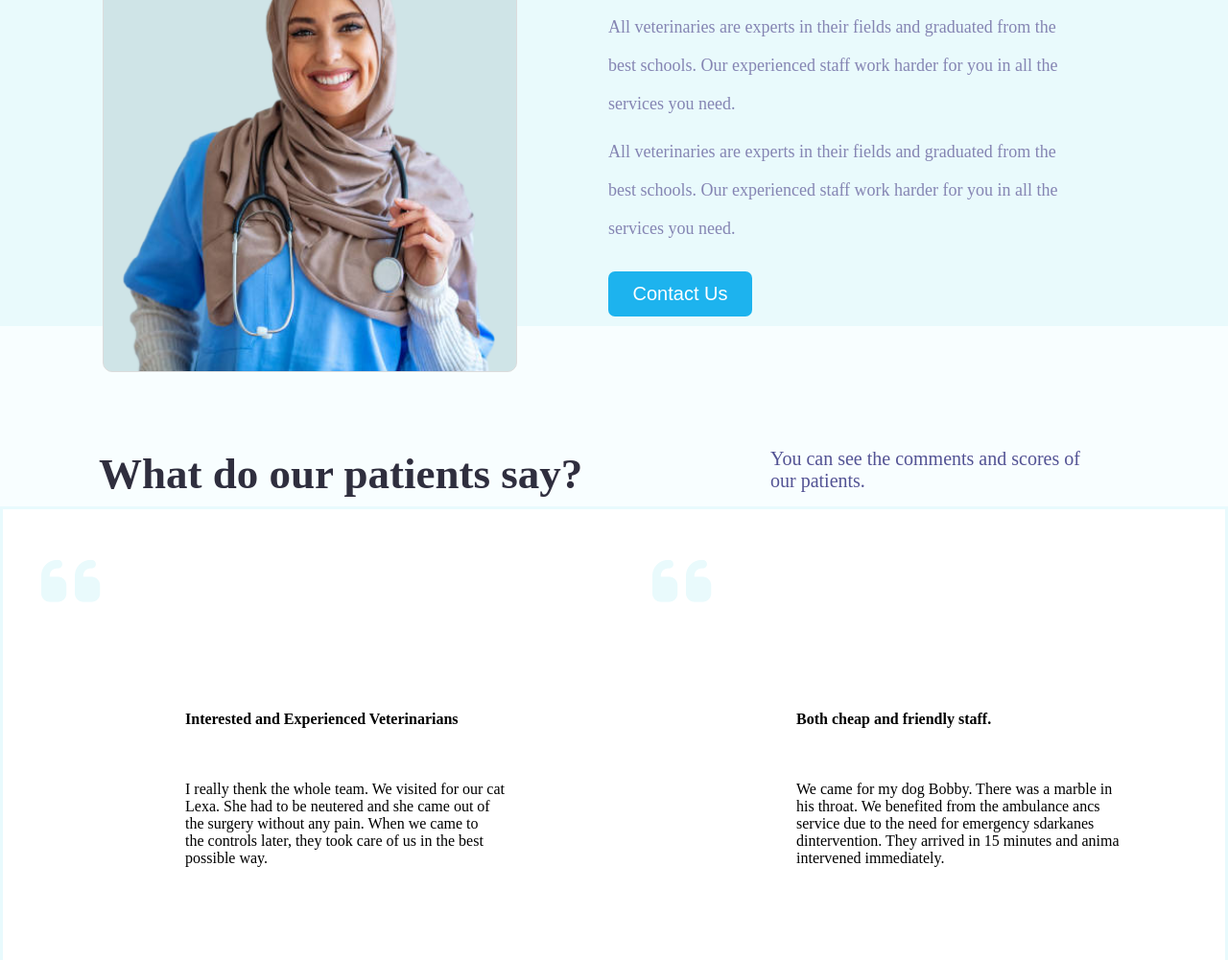
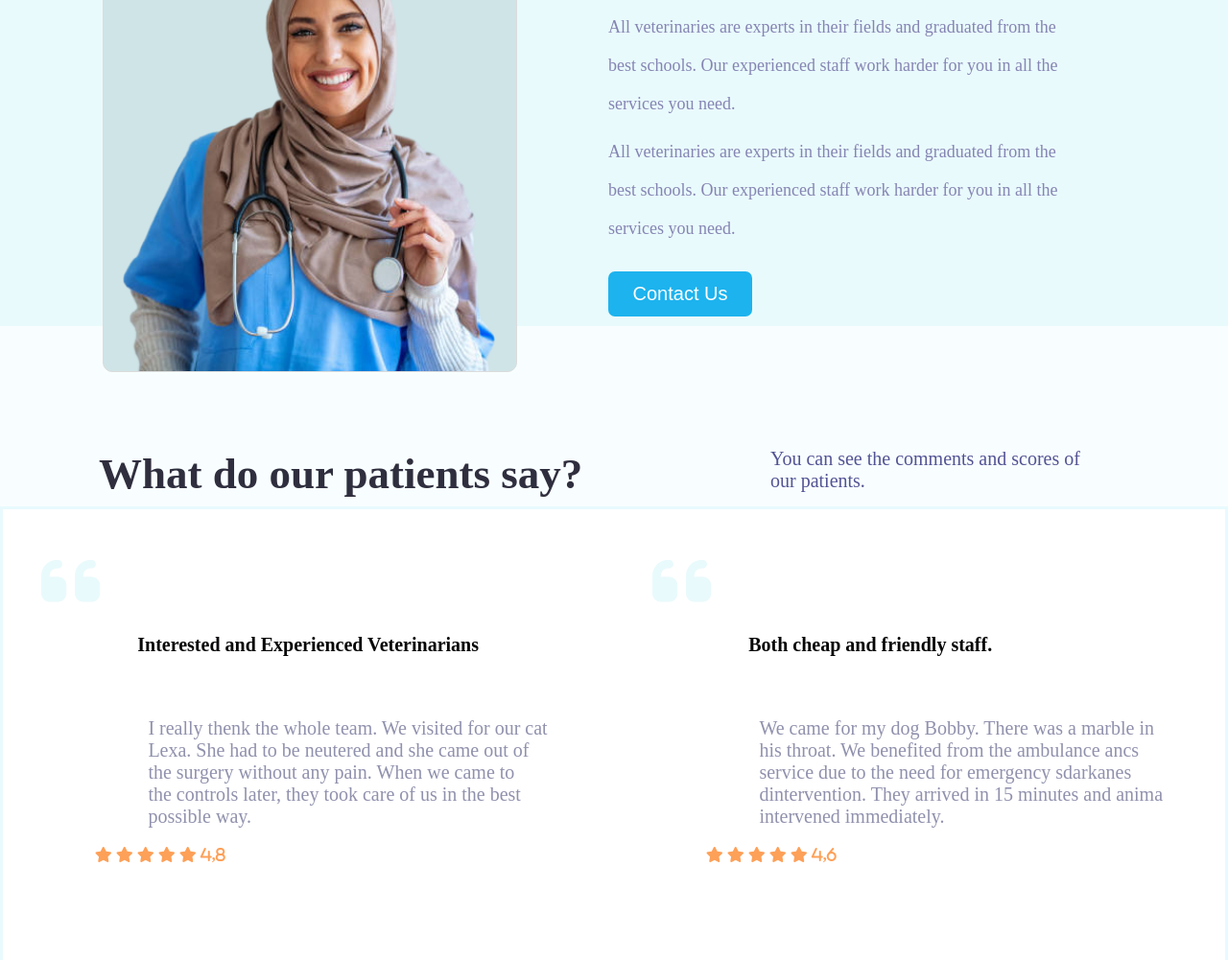
Before and after one commit to Rynah-crynah/vetenary-clinic, a plain HTML site: page index.html in a window 1280 px wide. Shown: the part 1799-2800 px from the top of the page at 96% size. Drawn offline with Linux system fonts and the light colour scheme.

Commit message:
stars commits

```diff
--- a/index.html
+++ b/index.html
@@ -33,7 +33,7 @@
                 <h6>We are on duty 24 hours a day for the health <br> of your family members.</h6>
             </div>
             <button class="Heading4">Get Started</button>
-            <i class="fa-solid fa-play"></i>
+            <i class="fa-solid fa-play" style="color: rgb(26,160,171); font-size: 18px; margin-left: 40px;"></i>
             <div class="Image">
                 <img class="Image1" src="cutie.dog.png" alt="Veterinary-Doctor">
             </div>
@@ -156,39 +156,41 @@
                     <i class="fa-solid fa-quote-left" style="color: rgb(233,250,252); font-size: 70px;"></i>
 
                 </div>
-                <h4 class="row3"> Interested and Experienced Veterinarians</h4><br>
-                <p class="row4"> I really thenk the whole team. We visited for our cat <br> Lexa. She had to be neutered
+                <h4 class="row3" style="color: rgb(8,7,8); font-size: 20px;"> Interested and Experienced Veterinarians</h4><br>
+                <p class="row4" style="color: rgb(144,145,173); font-size: 20px;"> I really thenk the whole team. We visited for our cat <br> Lexa. She had to be neutered
                     and
                     she came out of <br> the surgery without any pain. When we came to <br> the controls later, they
                     took
                     care of us in the best <br> possible way.</p>
 
-                    <!-- <div class="stars" style="color: rgb(253,160,88);">
+                    <div class="stars1" style="color: rgb(253,160,88);">
                         <i id="stars" class="fa fa-star"></i>
                         <i id="stars" class="fa fa-star"></i>
                         <i id="stars" class="fa fa-star"></i>
                         <i id="stars" class="fa fa-star"></i>
                         <i id="stars" class="fa fa-star"> 4,8</i>
-                    </div> -->
+                    </div>
             </div>
             <div class="column">
                 <div class="icon">
                     <i class="fa-solid fa-quote-left" style="color: rgb(233,250,252); font-size: 70px;"></i>
 
                 </div>
-                <h4 class="row3">Both cheap and friendly staff.</h4><br>
-                <p class="row4"> We came for my dog Bobby. There was a marble in <br> his throat. We benefited from the
+                <h4 class="row3" style="color: rgb(8,7,8); font-size: 20px;">Both cheap and friendly staff.</h4><br>
+                <p class="row4" style="color: rgb(144,145,173); font-size: 20px;"> We came for my dog Bobby. There was a marble in <br> his throat. We benefited from the
                     ambulance ancs <br> service due to the need for emergency sdarkanes <br> dintervention. They arrived
                     in 15 minutes and anima <br> intervened immediately.</p>
+
+                    <div class="stars2" style="color: rgb(253,160,88);">
+                        <i id="stars" class="fa fa-star"></i>
+                        <i id="stars" class="fa fa-star"></i>
+                        <i id="stars" class="fa fa-star"></i>
+                        <i id="stars" class="fa fa-star"></i>
+                        <i id="stars" class="fa fa-star"> 4,6</i>
+                     </div>
+                </div>
             </div>
-            <!-- <div class="stars" style="color: rgb(253,160,88);">
-                <i id="stars" class="fa fa-star"></i>
-                <i id="stars" class="fa fa-star"></i>
-                <i id="stars" class="fa fa-star"></i>
-                <i id="stars" class="fa fa-star"></i>
-                <i id="stars" class="fa fa-star"> 4,8</i>
-            </div> -->
-        </div>
+
     </div>
     <section>
         <div class="Container8">
--- a/style.css
+++ b/style.css
@@ -300,12 +300,12 @@ ul li{
 
 }
 .row3{
-    margin-left: 150px;
-    margin-top: 100px;
+    margin-left: 18%;
+    margin-top: 20px;
 
 }
 .row4{
-    margin-left: 150px;
+    margin-left: 20%;
 
 }
 .row{
@@ -545,3 +545,8 @@ h6{
     font-size: 23px;
     margin-bottom: 40px;
 }
+.stars1{
+    margin-left: 10%;
+}.stars2{
+    margin-left:10% ;
+}
```
